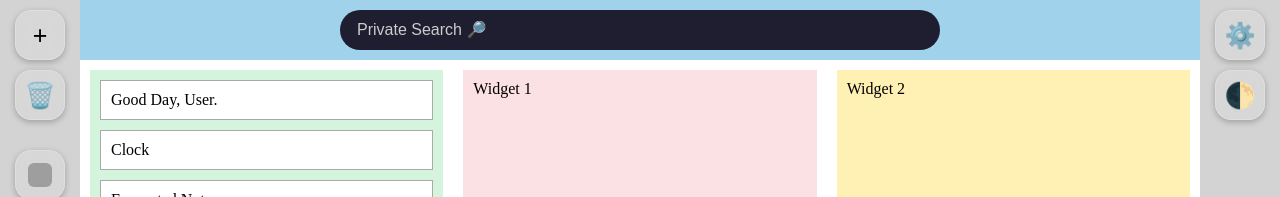
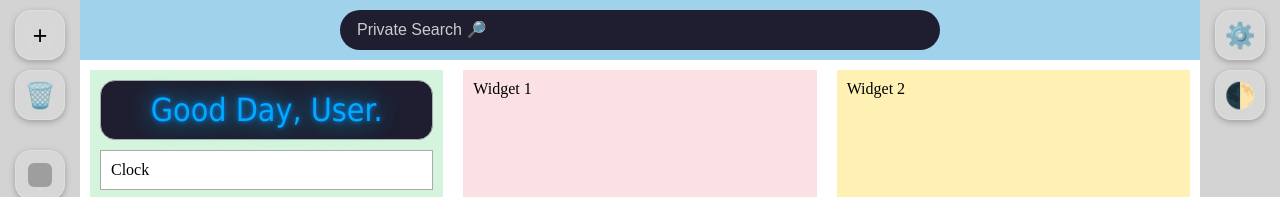
Before and after one commit to CoderCat346/Custom-Browser-Homepage-2, a plain HTML site: page index.html in a window 1280 px wide. Shown: the top 197 px of the page. Drawn offline with Linux system fonts and the light colour scheme; grey boxes are pictures that could not be loaded.

Commit message:
Added Hello User Widget

```diff
--- /dev/null
+++ b/css/design/HelloUser.css
@@ -0,0 +1,14 @@
+.HelloUser {
+    color : var(--primary) ;
+    text-shadow:
+    /* 1px 1px 2px #00f,  */
+    0 0 25px #00c6ff,
+    0 0 5px #0072ff; /* Simulating gradient effect */
+    background-color: var(--bg-dark); /* Black background for the element */
+    font-size: 2em;
+    border-radius: 15px;
+    text-align: center;
+    height:fit-content ;
+    width: auto;
+    font-family: Tahoma, Geneva;
+  }
--- a/css/design/global.css
+++ b/css/design/global.css
@@ -33,7 +33,7 @@
     /* Radii & Shadows */
     --radius-sm: 12px;
     --radius-lg: 20px;
-    --shadow-focus: 0 0 8px rgba(0, 170, 255, 0.8);
+    --shadow-focus: 0 0 14px rgba(0, 170, 255, 0.8);
     --shadow-modal: 0 0 12px rgba(0, 170, 255, 0.2);
 
     /* Sizing */
--- a/index.html
+++ b/index.html
@@ -16,6 +16,7 @@
         <link rel="stylesheet" href="/css/design/Buttons.css" rel="preload" as="style">
         <link rel="stylesheet" href="/css/design/SearchBar.css" rel="preload" as="style">
         <link rel="stylesheet" href="/css/design/Modal.css" rel="preload" as="style">
+        <link rel="stylesheet" href="/css/design/HelloUser.css" rel="preload" as="style">
 
     </head>
     <body>
@@ -36,7 +37,7 @@
 
                 <section class="WidgetsArea">
                     <aside class="WidgetColumn1">
-                        <section class="HelloUser">Good Day, User.</section>
+                        <section class="HelloUser" id="editableText" spellcheck="false">Good Day, User.</section>
                         <section class="Clock">Clock</section>
                         <section class="EncryptedNotes">Encrypted Notes</section>
                     </aside>
@@ -68,5 +69,6 @@
         <!-- <script type="module" src="main.js"></script> -->
         <script src="/js/SearchBar.js"></script>
         <script src="/js/Shortcuts.js"></script>
+        <script src="/js/HelloUser.js"></script>
     </body>
 </html>
--- /dev/null
+++ b/js/HelloUser.js
@@ -0,0 +1,16 @@
+  // Make the section editable
+  const editable = document.getElementById("editableText");
+  editable.setAttribute("contenteditable", "true");
+
+  // Load saved text from localStorage (if any)
+  const savedText = localStorage.getItem("userText");
+  if (savedText !== null) {
+    editable.innerText = savedText;
+  }
+
+  // Save text on blur (when user clicks outside)
+  editable.addEventListener("blur", function () {
+    const updatedText = this.innerText;
+    console.log("Saved text:", updatedText); // You can replace this with actual save logic if needed
+    localStorage.setItem("userText", updatedText); // Save the updated text to localStorage
+  });
```
